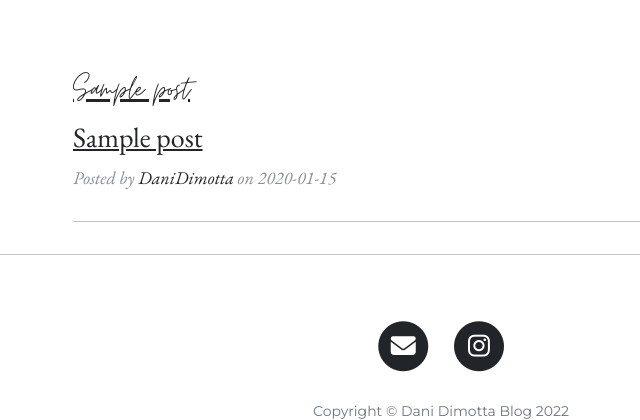
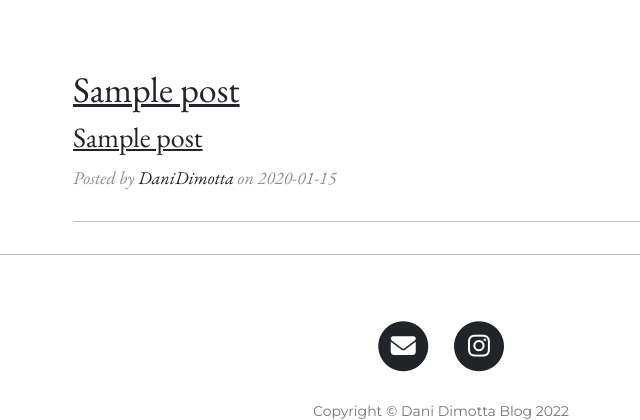
Before and after one commit to NMS47/Blog-Dani, a Flask app: page / in a window 1280 px wide. Shown: the part 2205-2625 px from the top of the page, without its empty margins (199-839 px from the left). Run offline with Flask 2, Linux system fonts and the light colour scheme; data comes from the database, SQL or seed files in the repository; tables that the repository leaves empty hold one stand-in row (values such as "Sample post"); some libraries are stand-ins or nearby versions.

Commit message:
changed font problem

```diff
--- a/static/css/clean-blog.css
+++ b/static/css/clean-blog.css
@@ -422,7 +422,7 @@ margin: 2em 0;
 }
 @media only screen and (min-width: 768px) {
   .post-preview > a > .post-title {
-    font-family: MoonTime;
+    font-family: 'EB Garamond', serif;
     font-size: 36px;
   }
 }
```
